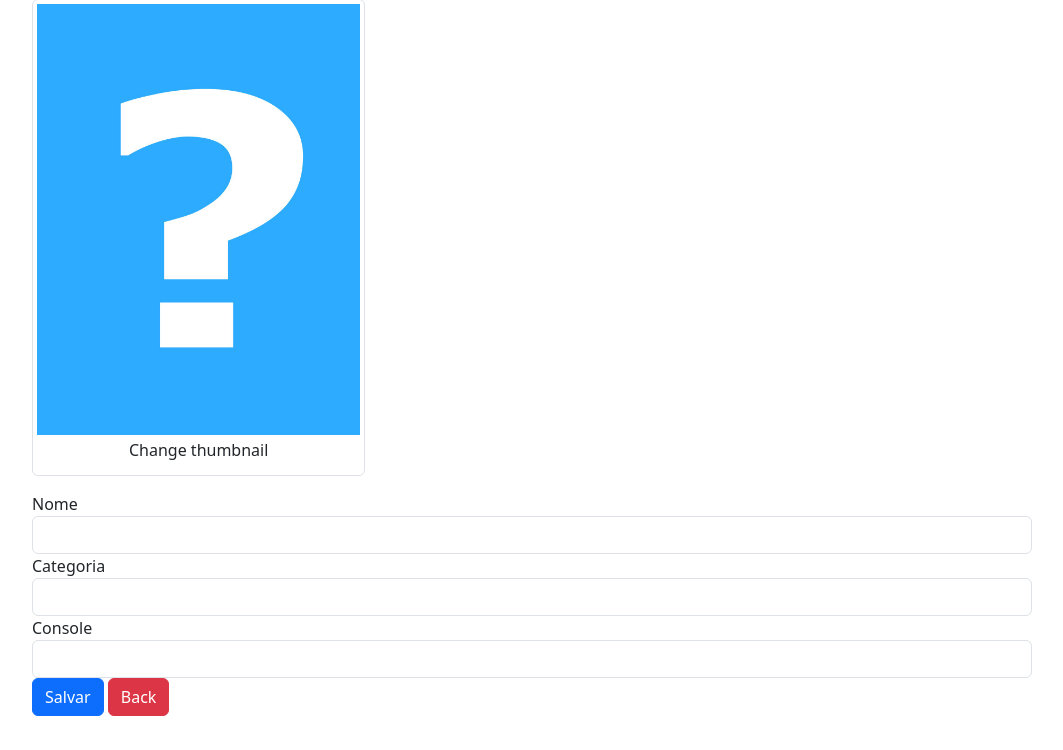
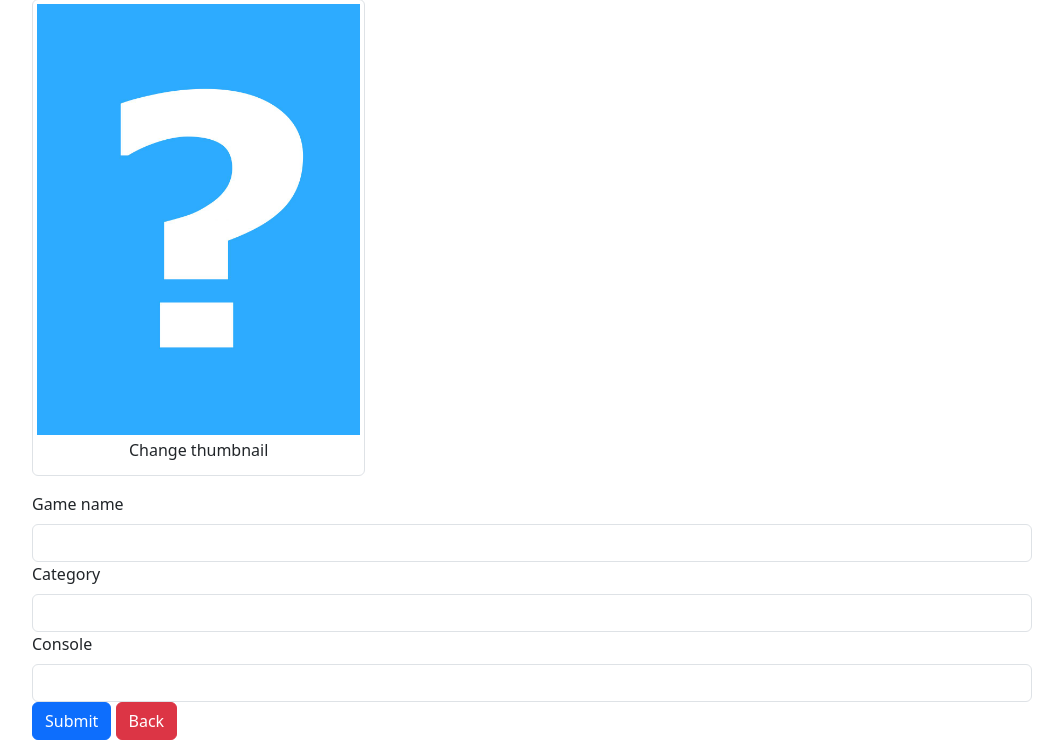
Before and after one commit to josielborges/flask-learning, a Flask app: page /new in a window 1280 px wide. Shown: the part 67-817 px from the top of the page, without its empty margins (108-1171 px from the left). Before the commit the page ends 783 px from the top, so only its background shows below. Run offline with Flask 3, Linux system fonts and the light colour scheme; the visitor is signed in with stand-in values (Sample User, id 1); parts of the project's set-up code (start-up, migrations or seed data) failed here and were passed over; some libraries are stand-ins or nearby versions.

Commit message:
Create a form validation with flask wtf

```diff
--- a/helpers.py
+++ b/helpers.py
@@ -1,6 +1,16 @@
 import os
 
+from flask_wtf import FlaskForm
+from wtforms import StringField, SubmitField, validators
+
 from main import app
+
+
+class GameForm(FlaskForm):
+    name = StringField('Game name', validators=[validators.DataRequired(), validators.length(min=1, max=50)])
+    category = StringField('Category', validators=[validators.DataRequired(), validators.length(min=1, max=40)])
+    console = StringField('Console', validators=[validators.DataRequired(), validators.length(min=1, max=50)])
+    submit = SubmitField('Submit')
 
 
 def get_image(id):
--- a/main.py
+++ b/main.py
@@ -1,12 +1,14 @@
 from dotenv import load_dotenv
 from flask import Flask
 from flask_sqlalchemy import SQLAlchemy
+from flask_wtf.csrf import CSRFProtect
 
 load_dotenv()
 
 app = Flask(__name__)
 app.config.from_pyfile('config.py')
 
+csrf = CSRFProtect(app)
 db = SQLAlchemy(app)
 
 from views import *
--- a/requirements.txt
+++ b/requirements.txt
@@ -2,3 +2,5 @@ flask==3.0.3
 flask-sqlalchemy==3.1.1
 python-dotenv==1.0.1
 psycopg2==2.9.9
+flask-wtf==1.2.1
+wtforms==3.1.2
--- a/templates/new_game.html
+++ b/templates/new_game.html
@@ -1,6 +1,7 @@
 {% extends "template.html" %}
 {% block content %}
     <form method="post" action="{{ url_for('create_game') }}" enctype="multipart/form-data">
+        {{ game_form.csrf_token }}
 
         <figure class="img-thumbnail col-md-4">
             <img class="img-fluid" src="{{ url_for('image', filename='default_thumb.jpg') }}" alt="Change thumbnail">
@@ -14,19 +15,21 @@
 
         <fieldset>
             <div class="form-group">
-                <label for="nome">Nome</label>
-                <input type="text" id="name" name="name" class="form-control">
+                {{ game_form.name.label(class="form-label") }}
+                {{ game_form.name(class="form-control") }}
             </div>
             <div class="form-group">
-                <label for="categoria">Categoria</label>
-                <input type="text" id="category" name="category" class="form-control">
+                {{ game_form.category.label(class="form-label") }}
+                {{ game_form.category(class="form-control") }}
             </div>
             <div class="form-group">
-                <label for="console">Console</label>
-                <input type="text" id="console" name="console" class="form-control">
+                {{ game_form.console.label(class="form-label") }}
+                {{ game_form.console(class="form-control") }}
             </div>
-            <button type="submit" class="btn btn-primary btn-salvar">Salvar</button>
-            <a class="btn btn-danger" href="{{ url_for('index') }}">Back</a>
+            <div>
+                {{ game_form.submit(class="btn btn-primary") }}
+                <a class="btn btn-danger" href="{{ url_for('index') }}">Back</a>
+            </div>
         </fieldset>
     </form>
 {% endblock %}>
--- a/views.py
+++ b/views.py
@@ -2,7 +2,7 @@ import time
 
 from flask import render_template, request, redirect, session, flash, url_for, send_from_directory
 
-from helpers import get_image, remove_image
+from helpers import get_image, remove_image, GameForm
 from main import app, db
 from models import Game, Appuser
 
@@ -17,7 +17,10 @@ def index():
 def new_game():
     if 'logged_user' not in session:
         return redirect(url_for('login', next_page=url_for('new_game')))
-    return render_template('new_game.html', title='New Game')
+
+    game_form = GameForm()
+
+    return render_template('new_game.html', title='New Game', game_form=game_form)
 
 
 @app.route('/edit/<int:id>')
@@ -25,8 +28,12 @@ def edit_game(id):
     if 'logged_user' not in session:
         return redirect(url_for('login', next_page=url_for('edit_game')))
     game = Game.query.filter_by(id=id).first()
+    game_form = GameForm()
+    game_form.name.data = game.name
+    game_form.category.data = game.category
+    game_form.console.data = game.console
     thumb = get_image(id)
-    return render_template('edit_game.html', title='Edit Game', game=game, thumb=thumb)
+    return render_template('edit_game.html', title='Edit Game', id=id, thumb=thumb, game_form=game_form)
 
 
 @app.route('/remove/<int:id>')
@@ -41,28 +48,42 @@ def remove_game(id):
 
 @app.route('/update', methods=['POST'])
 def update_game():
-    game = Game.query.filter_by(id=request.form['id']).first()
-    game.name = request.form['name']
-    game.category = request.form['category']
-    game.console = request.form['console']
+    form_data = GameForm(request.form)
 
-    db.session.add(game)
-    db.session.commit()
+    if form_data.validate_on_submit():
+        game = Game.query.filter_by(id=request.form['id']).first()
+        game.name = form_data.name.data
+        game.category = form_data.category.data
+        game.console = form_data.console.data
 
-    file = request.files['file']
-    upload_path = app.config['UPLOAD_PATH']
-    timestamp = time.time()
-    remove_image(game.id)
-    file.save(f'{upload_path}/thumb-{game.id}-{timestamp}.{file.filename.rsplit(".", 1)[1]}')
+        db.session.add(game)
+        db.session.commit()
 
-    return redirect(url_for('index'))
+        file = request.files['file']
+        if file != '':
+            upload_path = app.config['UPLOAD_PATH']
+            timestamp = time.time()
+            remove_image(game.id)
+            file.save(f'{upload_path}/thumb-{game.id}-{timestamp}.{file.filename.rsplit(".", 1)[1]}')
+
+        return redirect(url_for('index'))
+
+    print(form_data.errors)
+    flash('Dados incorretos')
 
 
 @app.route('/create', methods=['POST'])
 def create_game():
-    name = request.form['name']
-    category = request.form['category']
-    console = request.form['console']
+    form_data = GameForm(request.form)
+
+    if not form_data.validate_on_submit():
+        print(form_data.errors)
+        flash('Dados incorretos')
+        return redirect(url_for('new_game'))
+
+    name = form_data.name.data
+    category = form_data.category.data
+    console = form_data.console.data
 
     game = Game.query.filter_by(name=name).first()
     if game:
@@ -74,9 +95,10 @@ def create_game():
     db.session.commit()
 
     file = request.files['file']
-    upload_path = app.config['UPLOAD_PATH']
-    timestamp = time.time()
-    file.save(f'{upload_path}/thumb-{game.id}-{timestamp}.{file.filename.rsplit(".", 1)[1]}')
+    if file != '':
+        upload_path = app.config['UPLOAD_PATH']
+        timestamp = time.time()
+        file.save(f'{upload_path}/thumb-{game.id}-{timestamp}.{file.filename.rsplit(".", 1)[1]}')
 
     return redirect(url_for('index'))
 
```
Also changed, not shown: templates/edit_game.html (+12 -10 lines).
